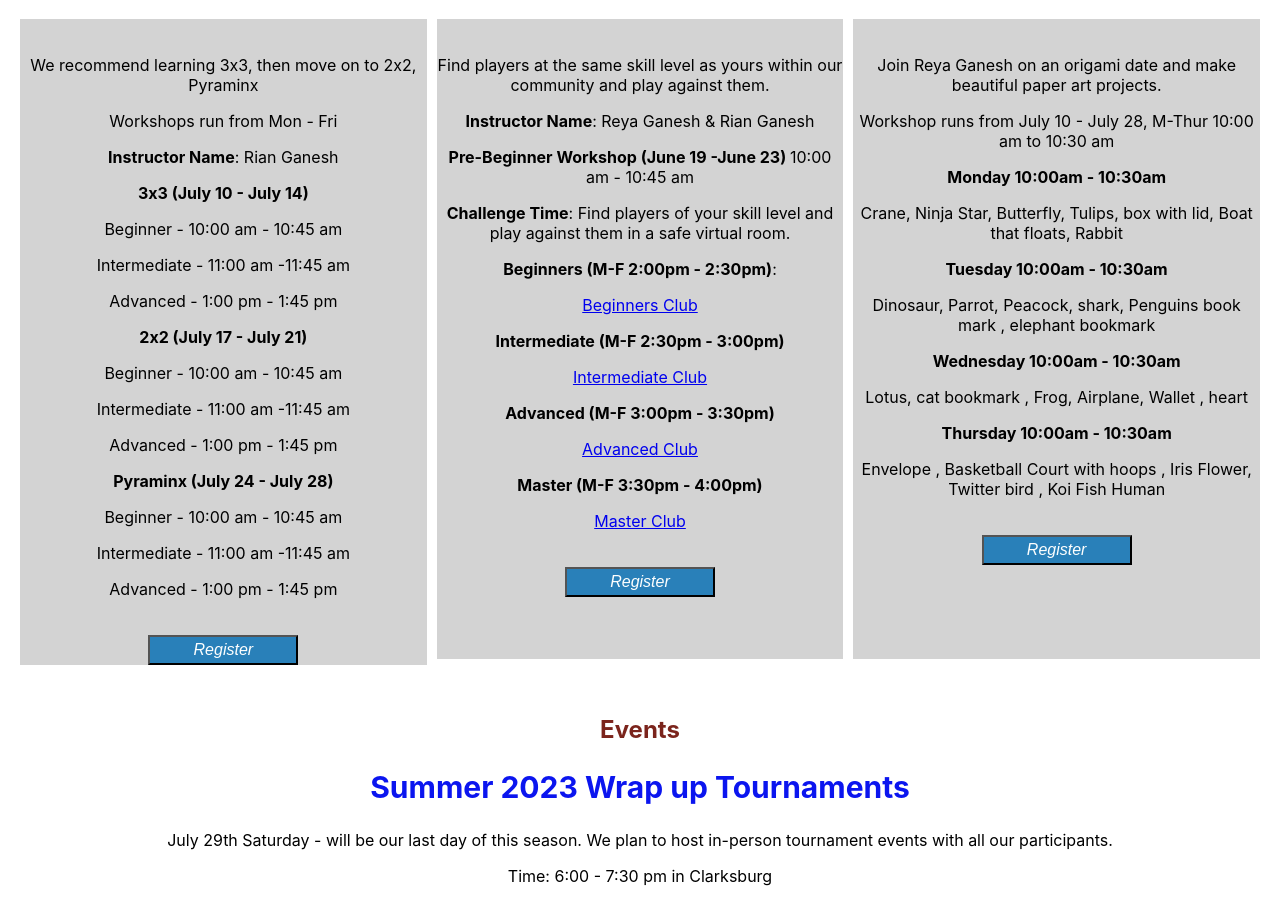
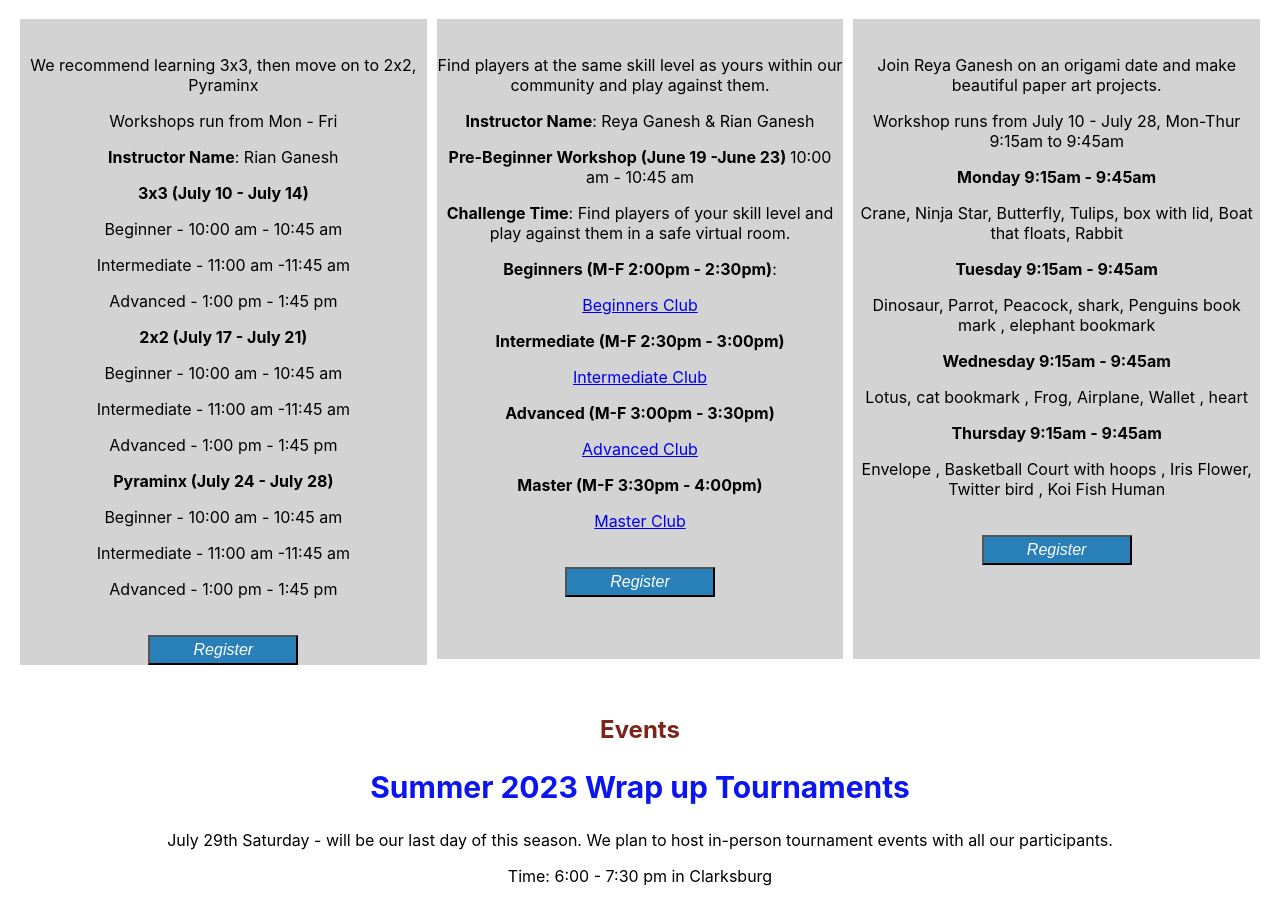
Before and after one commit to gane-dev/smartplay24x7, a React (Create React App) app: page / in a window 1280 px wide. Shown: the part 4571-5475 px from the top of the page. Built offline with nearby package versions, Linux system fonts and the light colour scheme.

Commit message:
update schedule for origami

```diff
--- a/src/OrigamiSchedule.js
+++ b/src/OrigamiSchedule.js
@@ -11,26 +11,26 @@ const OrigamiSchedule = ({ image, text }) => {
         projects.
       </p>
 
-      <p>Workshop runs from July 10 - July 28, M-Thur 10:00 am to 10:30 am</p>
+      <p>Workshop runs from July 10 - July 28, Mon-Thur 9:15am to 9:45am</p>
       <p>
-        <b>Monday 10:00am - 10:30am</b>
+        <b>Monday 9:15am - 9:45am</b>
       </p>
       <p>
         Crane, Ninja Star, Butterfly, Tulips, box with lid, Boat that floats,
         Rabbit
       </p>
       <p>
-        <b>Tuesday 10:00am - 10:30am</b>
+        <b>Tuesday 9:15am - 9:45am</b>
       </p>
       <p>
         Dinosaur, Parrot, Peacock, shark, Penguins book mark , elephant bookmark
       </p>
       <p>
-        <b>Wednesday 10:00am - 10:30am</b>
+        <b>Wednesday 9:15am - 9:45am</b>
       </p>
       <p>Lotus, cat bookmark , Frog, Airplane, Wallet , heart</p>
       <p>
-        <b>Thursday 10:00am - 10:30am</b>
+        <b>Thursday 9:15am - 9:45am</b>
       </p>
       <p>
         Envelope , Basketball Court with hoops , Iris Flower, Twitter bird , Koi
```
